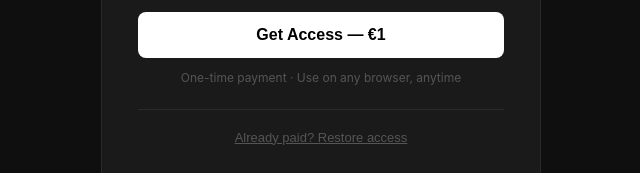
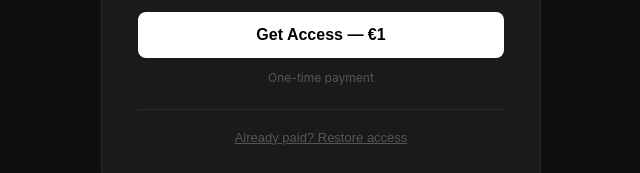
Before and after one commit to olivererikillman-web/Streamfeed, a React (Vite) app in the folder client/: page / in a window 1280 px wide. Shown: the part 518-691 px from the top of the page, without its empty margins (319-959 px from the left). Built offline with nearby package versions, Linux system fonts and the light colour scheme; no server answers.

Commit message:
Simplify paywall note

```diff
--- a/client/src/components/Paywall.jsx
+++ b/client/src/components/Paywall.jsx
@@ -71,7 +71,7 @@ export default function Paywall({ onUnlock }) {
           {loading ? 'Redirecting to payment…' : 'Get Access — €1'}
         </button>
         {error && <p className="paywall-error">{error}</p>}
-        <p className="paywall-note">One-time payment · Use on any browser, anytime</p>
+        <p className="paywall-note">One-time payment</p>
 
         <div className="paywall-divider" />
 
```
